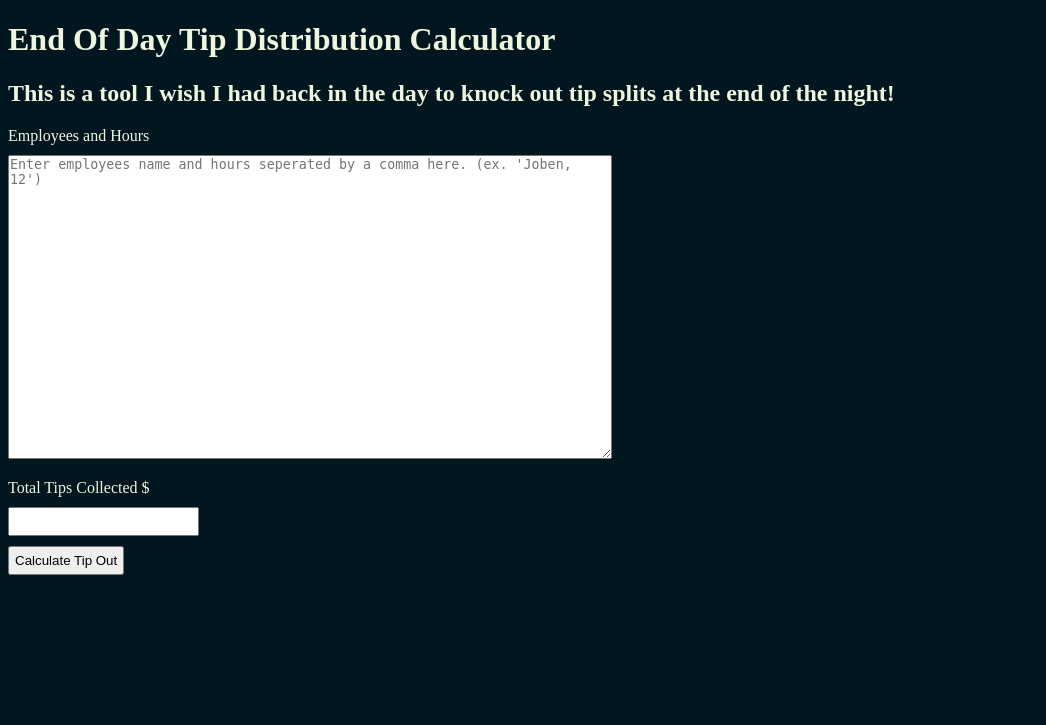
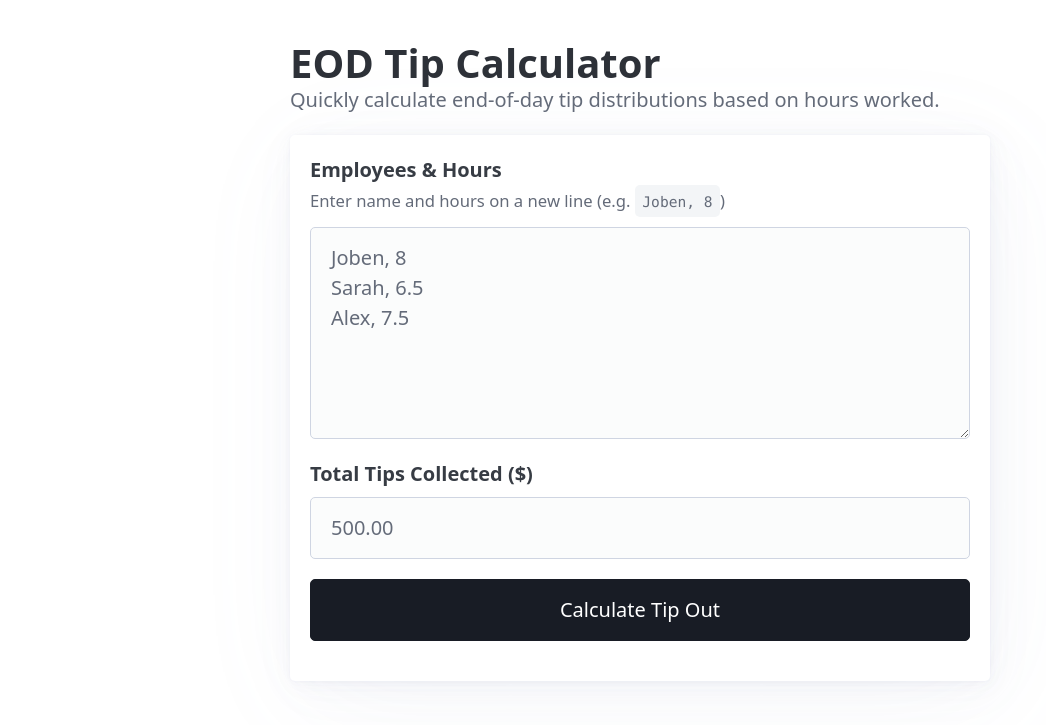
Before and after one commit to ruxpin86/EOD-tip-splitting-calculator, a Flask app: page / in a window 1280 px wide. Shown: the top 725 px of the page, without its empty margins (0-1046 px from the left). Run offline with Flask 3, Linux system fonts and the light colour scheme; some libraries are stand-ins or nearby versions.

Commit message:
Lots done in the past few hours: Cleaned up the front end by importing Pico, such an easy way to get something not looking like a Windows95, also did some error handling and output for edge cases of bad user input, still learning Jinja and trying to get more comfortable with integrating that syntax into the HTML, app.py looks much cleaner now as well. Onward!

```diff
--- a/app.py
+++ b/app.py
@@ -1,9 +1,11 @@
 from flask import Flask
 from flask import render_template
 from flask import request
+from flask import flash
 from tipDistCalc import calculate_tip_share
 
 app = Flask(__name__)
+app.secret_key = "super-secret-key-change-this-later" #needed for flash messages
 
 @app.route("/", methods=["GET", "POST"])
 def home():
@@ -22,11 +24,21 @@ def parse_employee_data(text):
     lines = text.split("\n") #split lines at every new line
 
     for line in lines:
-        name, hours = line.split(",") #split name and hours at each comma
+        line = line.strip()
+        if not line:
+            continue #ignore any blank lines
+
+        if "," not in line:
+            flash(f"⚠️ Could not process '{line}'. Make sure it follows 'Name, Hours' format (e.g. Ted, 8).", "warning")
+            continue
+
+        name, hours = line.split(",", 1) #split name and hours at each comma
         name = name.strip() #clean up the name
-        hours = int(hours.strip()) #clean up the hours
-
-        employee_info[name] = hours # assign the hours value to the key name
+        try:
+            hours = float(hours.strip()) #clean up the hours and allow for portion of an hour to be calculated/entered
+            employee_info[name] = hours # assign the hours value to the key name
+        except ValueError:
+            flash(f"⚠️ Invalid hours for '{name}. Please enter a valid number for hours worked.", "warning")
 
     return employee_info
 
--- a/templates/index.html
+++ b/templates/index.html
@@ -4,37 +4,78 @@
     <meta charset="UTF-8">
     <meta name="viewport" content="width=device-width, initial-scale=1.0">
     <title>EOD Tip Calculator</title>
-    <link rel="stylesheet" href="../static/styles.css">
+    <!-- Lightweight Pico.css framework -->
+    <link rel="stylesheet" href="https://cdn.jsdelivr.net/npm/@picocss/pico@2/css/pico.min.css">
 </head>
 <body>
-    <h1>End Of Day Tip Distribution Calculator</h1>
-    <h2>This is a tool I wish I had back in the day to knock out tip splits at the end of the night!</h2>
-    <div class="wrapper">
+    <main class="container" style="max-width: 700px; padding-top: 2rem;">
+        <header>
+            <hgroup>
+                <h1>EOD Tip Calculator</h1>
+                <p>Quickly calculate end-of-day tip distributions based on hours worked.</p>
+            </hgroup>
+        </header>
+        <article>
+            <!-- Flash Messages Display -->
+            {% with messages = get_flashed_messages(with_categories=true) %}
+                {% if messages %}
+                    {% for category, message in messages %}
+                        <article style="background-color: #856404; color: #fff; padding: 0.75rem; margin-bottom: 1rem;">
+                            {{ message }}
+                        </article>
+                    {% endfor %}
+                {% endif %}
+            {% endwith %}
             <form action="/" method="POST">
-            <label for="empName-hours">Employees and Hours</label>
-            <textarea id="empName-hours" name="employees" placeholder="Enter employees name and hours seperated by a comma here. (ex. 'Joben, 12')"></textarea>
-            <label for="total_tips">Total Tips Collected $</label>
-            <input type="number" id="total_tips" name="total_tips">
-            <button type="submit">Calculate Tip Out</button>
+                <label for="empName-hours">
+                    <strong>Employees & Hours</strong>
+                    <small style="display:block; color: var(--pico-muted-color); margin-bottom: 0.5rem;">
+                        Enter name and hours on a new line (e.g. <code>Joben, 8</code>)
+                    </small>
+                </label>
+                <textarea
+                    id="empName-hours"
+                    name="employees"
+                    rows="6"
+                    placeholder="Joben, 8&#10;Sarah, 6.5&#10;Alex, 7.5"
+                    required></textarea>
+
+                <label for="total_tips">
+                    <strong>Total Tips Collected ($)</strong>
+                </label>
+                <input
+                    type="number"
+                    step="0.01"
+                    id="total_tips"
+                    name="total_tips"
+                    placeholder="500.00"
+                    required>
+
+                <button type="submit" class="contrast">Calculate Tip Out</button>
             </form>
-    </div>
+        </article>
+
         {% if payouts %}
-        <table>
+            <article>
+                <h3>Payout Results</h3>
+                <table class="striped">
                     <thead>
                         <tr>
-                    <th>Employees</th>
-                    <th>Payouts</th>
+                            <th scope="col">Employee</th>
+                            <th scope="col" style="text-align: right;">Tip Share</th>
                         </tr>
                     </thead>
                     <tbody>
                         {% for name, amount in payouts.items() %}
                             <tr>
-                        <td>{{name}}</td>
-                        <td>{{amount}}</td>
+                                <td><strong>{{ name }}</strong></td>
+                                <td style="text-align: right;">${{ "%.2f"|format(amount) }}</td>
                             </tr>
                         {% endfor %}
                     </tbody>
                 </table>
+            </article>
         {% endif %}
+    </main>
 </body>
 </html>
```
Lines whose indentation alone changed are shown as unchanged.
